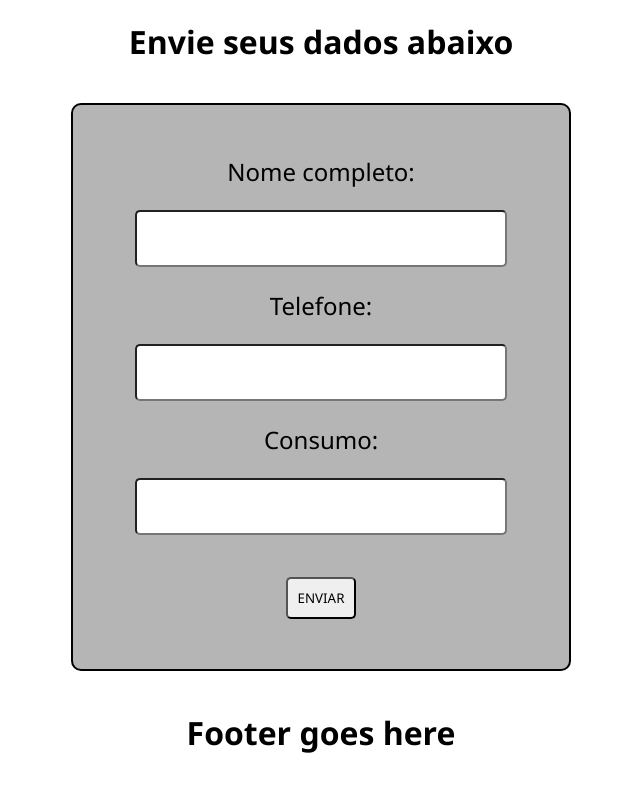
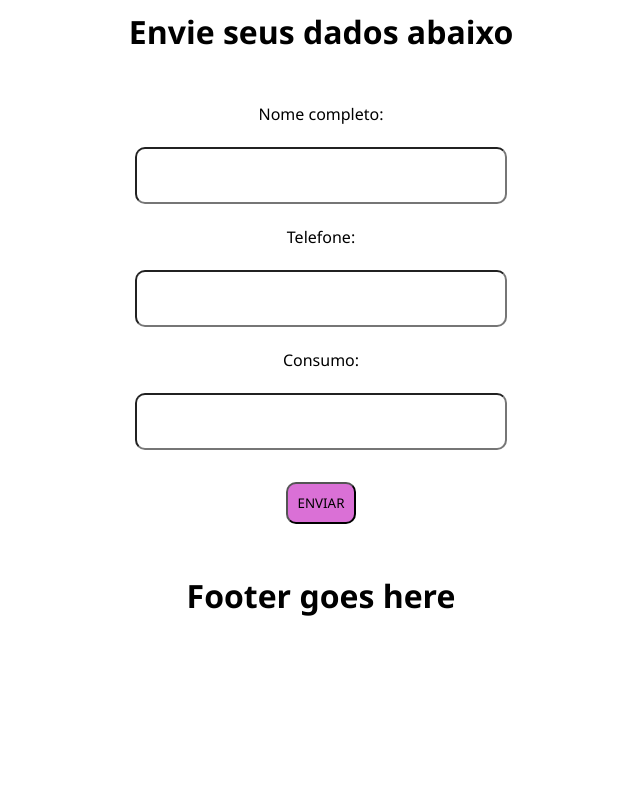
Before and after one commit to leocode94/landing-page, a React (Create React App) app: page / in a window 1280 px wide. Shown: the top 792 px of the page, without its empty margins (319-959 px from the left). Built offline with nearby package versions, Linux system fonts and the light colour scheme.

Commit message:
Added some new CSS

```diff
--- a/src/style.css
+++ b/src/style.css
@@ -12,17 +12,15 @@ body {
 
 h1 {
   text-align: center;
-  padding: 20px;
+  padding: 10px;
 }
 
 .form {
   display: flex;
   flex-direction: column;
   align-items: center;
-  margin: 20px;
-  padding: 50px;
-  background-color: rgb(181, 181, 181);
-  border: 2px solid black;
+  margin: 10px;
+  padding: 30px;
   border-radius: 10px;
   width: 500px;
   margin-left: auto;
@@ -30,17 +28,19 @@ h1 {
 }
 
 .form--label {
-  font-size: 1.5rem;
+  font-size: 1rem;
 }
 
 .form--input {
   padding: 10px;
   font-size: 1.5rem;
-  border-radius: 5px;
+  border-radius: 10px;
+  outline-offset: none;
 }
 
 .form--submit {
-  margin-top: 20px;
-  border-radius: 5px;
+  margin-top: 10px;
+  border-radius: 10px;
   padding: 10px;
+  background-color: orchid;
 }
```
